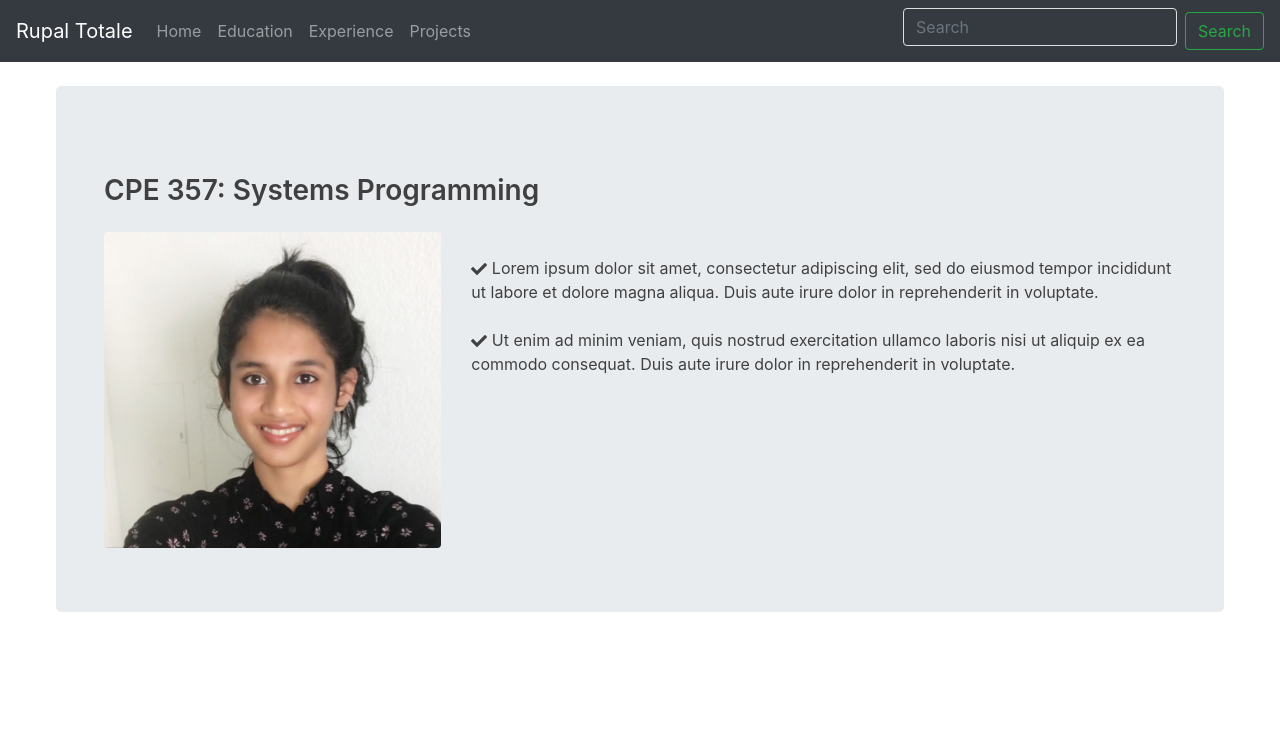
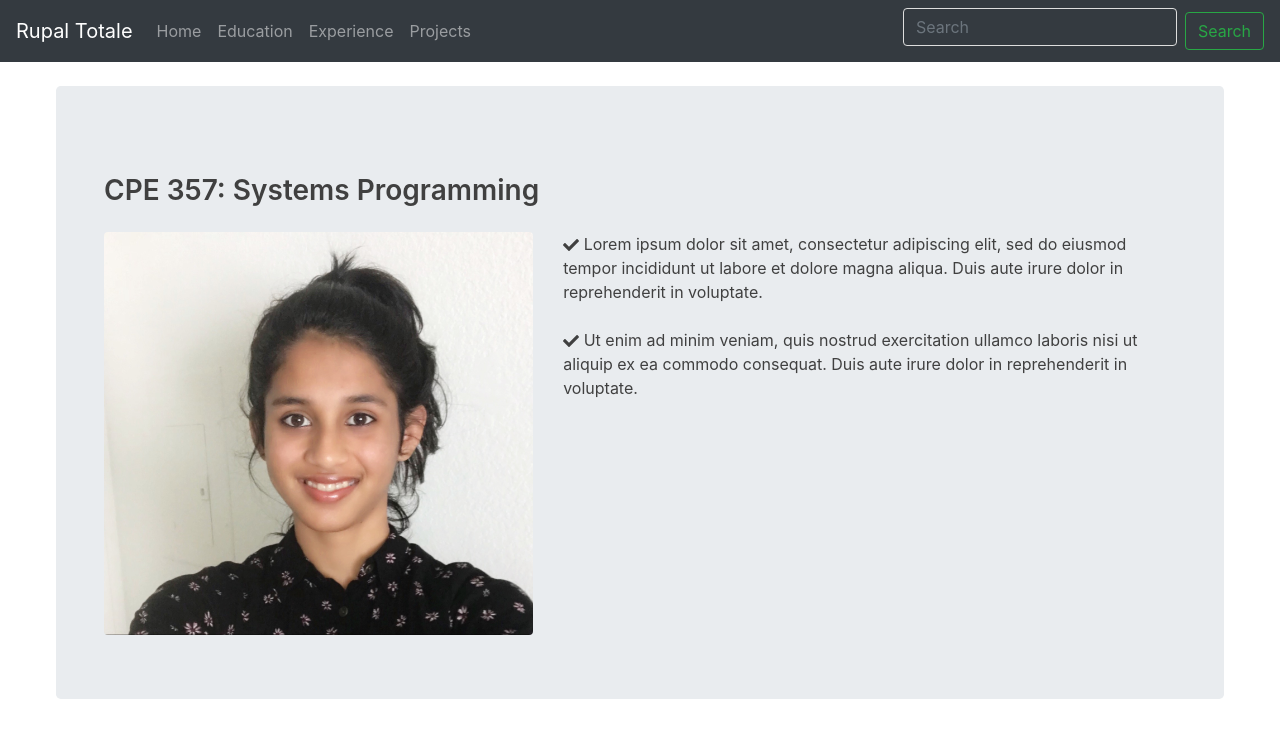
Before and after one commit to rupaltotale/rupaltotale.github.io, a React (Create React App) app: page /education in a window 1280 px wide. Shown: the top 738 px of the page. Built offline with nearby package versions, Linux system fonts and the light colour scheme.

Commit message:
formatting changes

```diff
--- a/src/JumboListing.js
+++ b/src/JumboListing.js
@@ -20,11 +20,10 @@ class JumboListing extends Component {
         <Container>
           <h3>{this.props.title}</h3>
           <Row>
-            <Col xs={12} md={4}>
+            <Col xs={12} md={5}>
               {this.props.gallery}
             </Col>
-            <Col xs={12} md={8}>
-              <br></br>
+            <Col xs={12} md={7}>
               {this.renderDescription()}
             </Col>
           </Row>
```
Also changed, not shown: src/Experience.js (+2 -1 lines).
